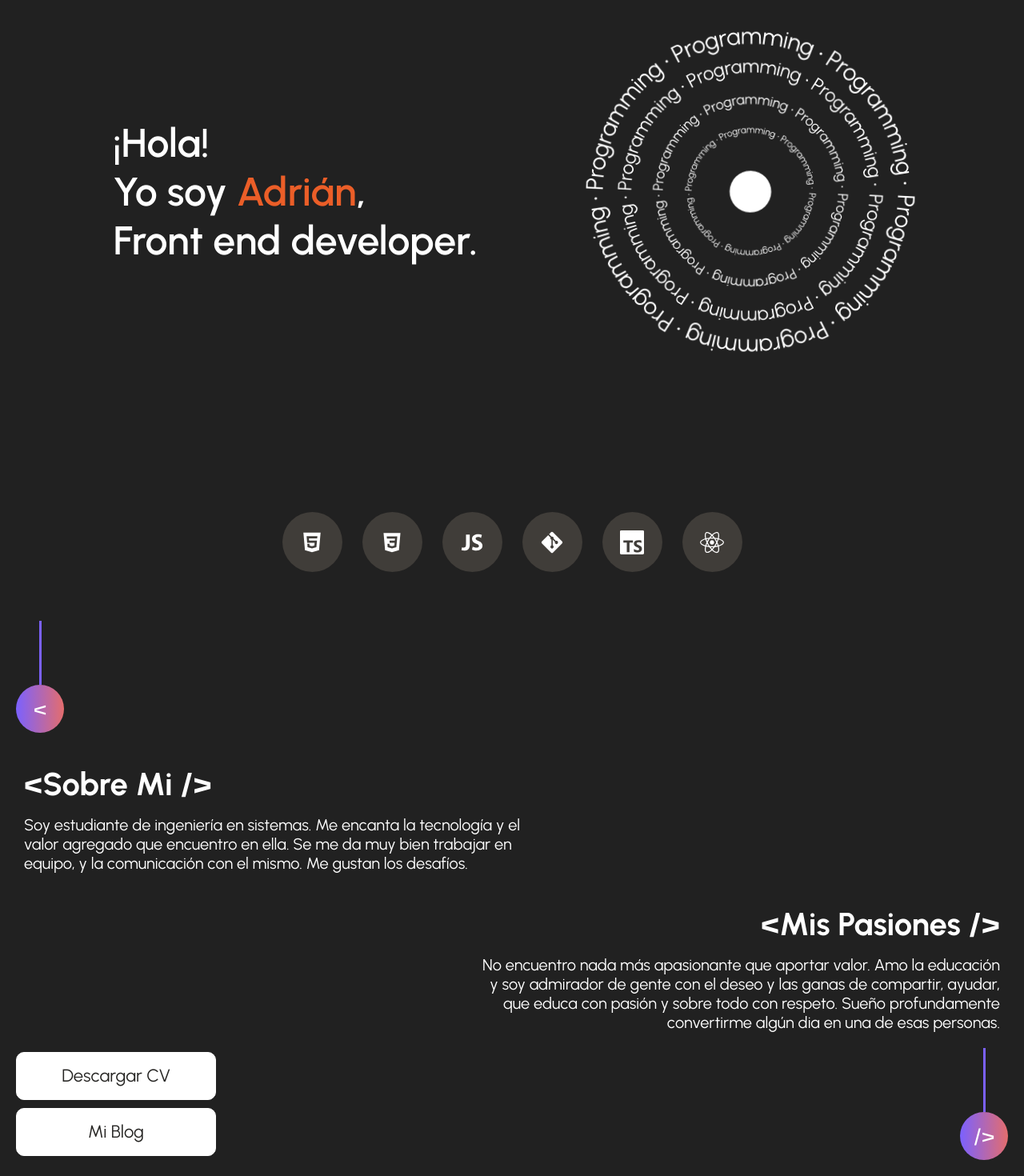
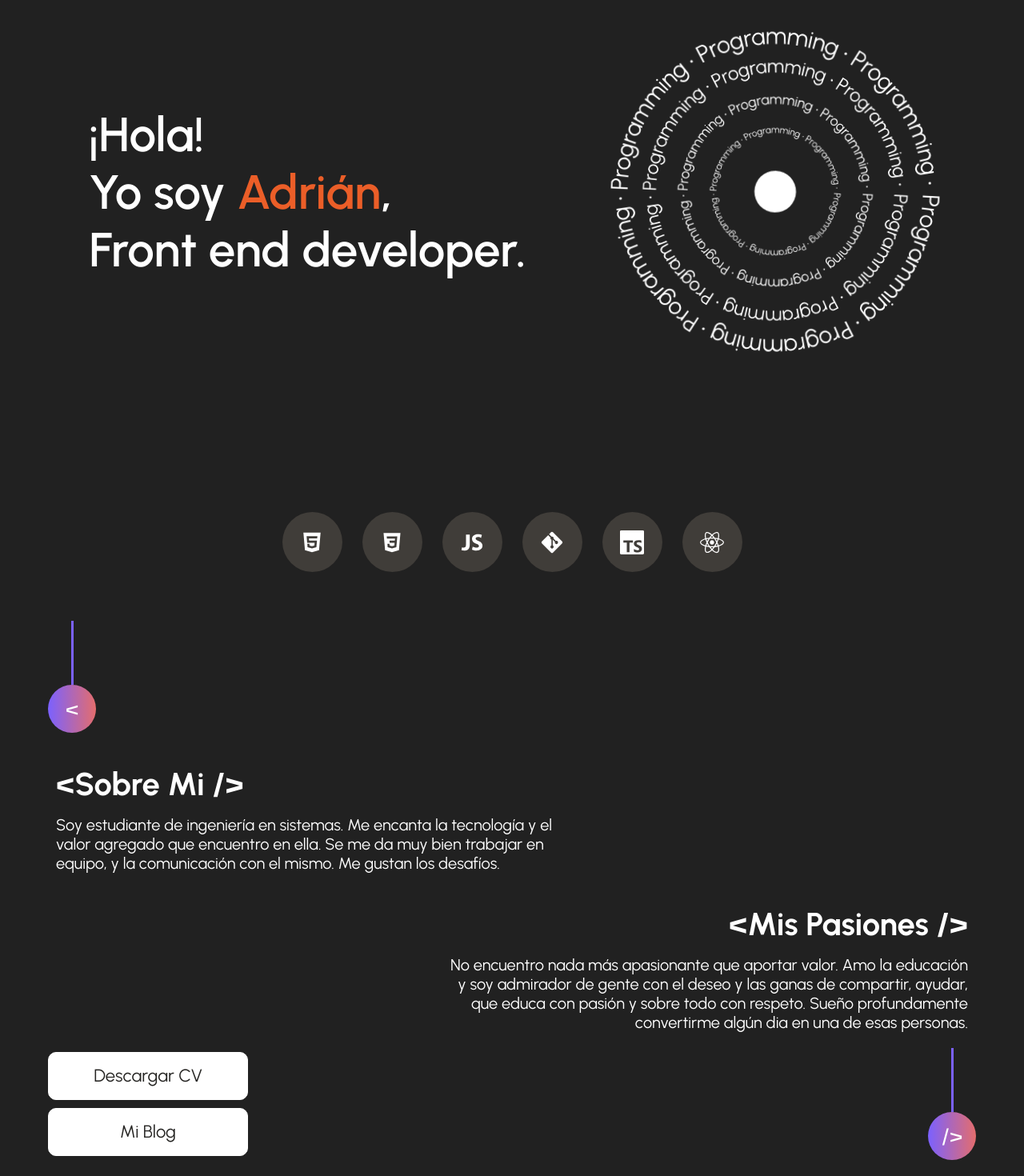
Before and after one commit to 2piradrian/my-portfolio, a React (Create React App) app: page /home in a window 1280 px wide. Shown: the part 160-1630 px from the top of the page at 80% size. Built offline with nearby package versions, Linux system fonts and the light colour scheme.

Commit message:
about max width edited

```diff
--- a/src/sections/about-me/aboutme.module.css
+++ b/src/sections/about-me/aboutme.module.css
@@ -5,7 +5,7 @@
 .subcontainer {
 	height: auto;
 	width: 100%;
-	max-width: 1700px;
+	max-width: 1200px;
 	gap: 25px;
 	padding: 85px 10px;
 	display: flex;
--- a/src/sections/hero/hero.module.css
+++ b/src/sections/hero/hero.module.css
@@ -58,7 +58,7 @@
 }
 @media (min-width: 1200px) {
 	.title {
-		font-size: 50px;
+		font-size: 60px;
 	}
 }
 
```
